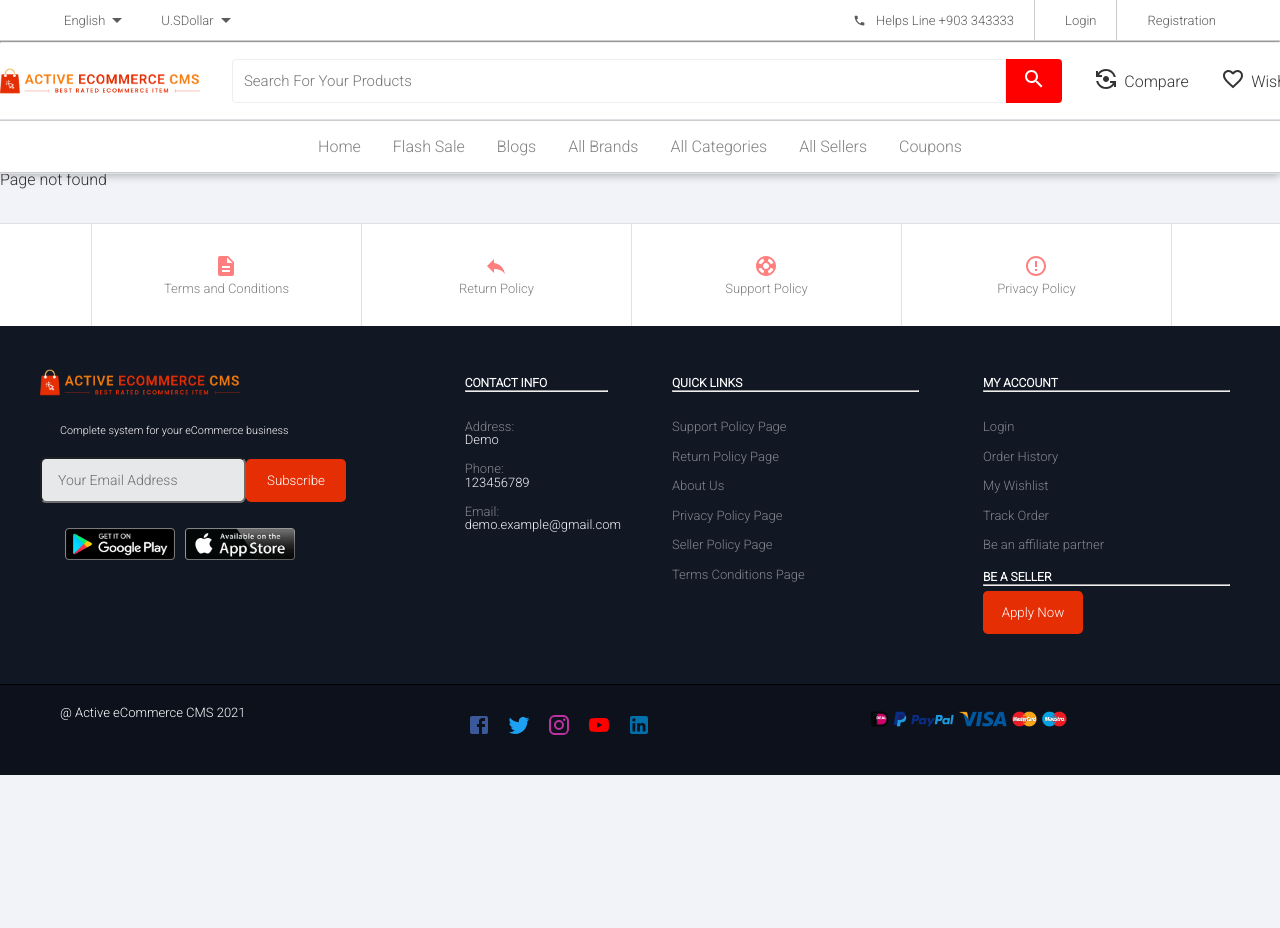
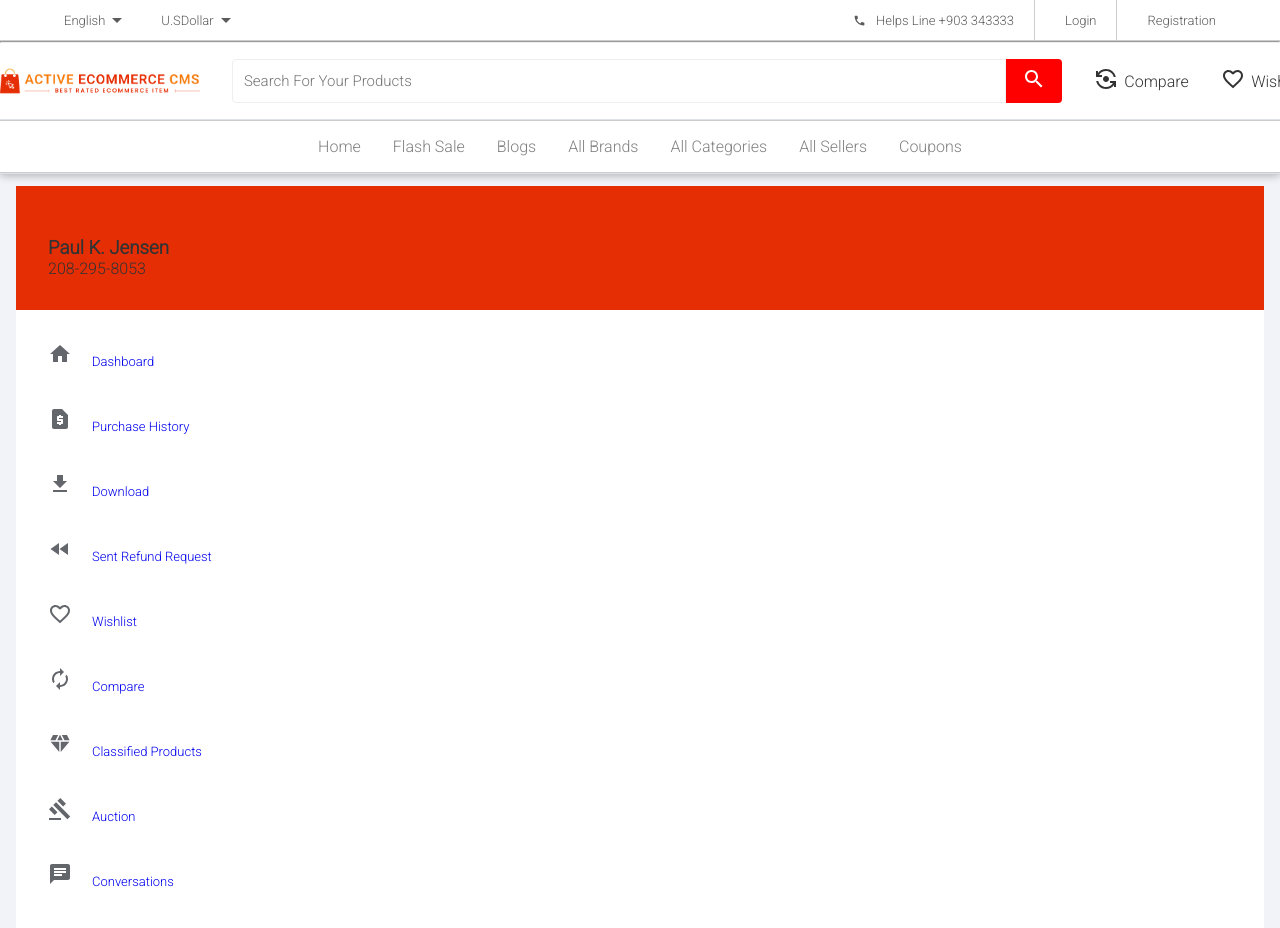
Before and after one commit to africommerce/africommerce-saas, a React (Create React App) app: page /dashboard in a window 1280 px wide. Shown: the top 928 px of the page. Before the commit the page ends 800 px from the top, so only its background shows below. Built offline with nearby package versions, Linux system fonts and the light colour scheme.

Commit message:
updated the users dashboard and purchase history

```diff
--- a/src/pages/AllCategories.jsx
+++ b/src/pages/AllCategories.jsx
@@ -14,8 +14,8 @@ const Categories = styled.section`
 
 export const AllCategories = () => {
   return (
-    <Categories>
-      <CategoryHeader />
+    <Categories >
+      <CategoryHeader/>
       <WomenCategory />
       <MenCategory />
       <TechCategory />
--- /dev/null
+++ b/src/pages/DashboardSidebar.jsx
@@ -0,0 +1,130 @@
+import React from 'react';
+import { NavLink } from 'react-router-dom';
+import HomeIcon from '@mui/icons-material/Home';
+import RequestPageIcon from '@mui/icons-material/RequestPage';
+import DownloadIcon from '@mui/icons-material/Download';
+import FastRewindIcon from '@mui/icons-material/FastRewind';
+import FavoriteBorderIcon from '@mui/icons-material/FavoriteBorder';
+import DiamondIcon from '@mui/icons-material/Diamond';
+import AutorenewIcon from '@mui/icons-material/Autorenew';
+import GavelIcon from '@mui/icons-material/Gavel';
+import ChatIcon from '@mui/icons-material/Chat';
+import AttachMoneyIcon from '@mui/icons-material/AttachMoney';
+import SupportIcon from '@mui/icons-material/Support';
+import PersonIcon from '@mui/icons-material/Person';
+import styled from 'styled-components';
+
+const Wraps = styled.div`
+  margin: 1rem auto;
+  padding: 1rem;
+`;
+
+const Nav = styled(NavLink)`
+  margin-left: 20px;
+  text-decoration: none;
+`;
+
+const PersonDetails = styled.div`
+ box-sizing: border-box;
+  background-color: #e62e04;
+  padding: 2rem;
+`;
+
+const Container = styled.div`
+  box-sizing: border-box;
+  position: relative;
+  top: 0;
+  padding: 2rem;
+  align-items:center;
+  justify-content: center;
+  font-family: 'Open Sans', sans-serif;
+  font-size: 13px;
+  line-height: 19.5px;
+  color: rgb(99, 102, 107);
+  /* margin: 0 auto; */
+  background: #fff;
+`;
+
+const Content = styled.div`
+  text-decoration: none;
+  margin-bottom: 3%;
+  /* margin: 0 auto; */
+  &:hover {
+    border: 1pc solid #fbe0da;
+    background-color: #fbe0da;
+  }
+`;
+
+
+function DashboardSidebar() {
+  return (
+    <Wraps>
+      <PersonDetails>
+        <img src="" />
+        <h3>Paul K. Jensen</h3>
+        <p>208-295-8053</p>
+      </PersonDetails>
+      <Container>
+        <Content>
+          <HomeIcon />
+          <Nav to ="/dashboard">Dashboard</Nav>
+        </Content>
+        <Content>
+          {' '}
+          <RequestPageIcon />
+          <Nav to="/purchase-history">Purchase History</Nav>
+        </Content>
+        <Content>
+          <DownloadIcon />
+          <Nav to="downloads">Download</Nav>
+        </Content>
+        <Content>
+          <FastRewindIcon />
+          <Nav>Sent Refund Request</Nav>
+        </Content>
+        <Content>
+          <FavoriteBorderIcon />
+          <Nav to="/wishlist">Wishlist</Nav>
+        </Content>
+        <Content>
+          <AutorenewIcon />
+          <Nav>Compare</Nav>
+        </Content>
+        <Content>
+          <DiamondIcon />
+          <Nav>Classified Products</Nav>
+        </Content>
+        <Content>
+          <GavelIcon />
+          <Nav>Auction</Nav>
+        </Content>
+        <Content>
+          <ChatIcon />
+          <Nav>Conversations</Nav>
+        </Content>
+        <Content>
+          <AttachMoneyIcon />
+          <Nav>My Wallet</Nav>
+        </Content>
+        <Content>
+          <AttachMoneyIcon />
+          <Nav>Earning Points</Nav>
+        </Content>
+        <Content>
+          <AttachMoneyIcon />
+          <Nav>Affliate</Nav>
+        </Content>
+        <Content>
+          <SupportIcon />
+          <Nav>Support Ticket</Nav>
+        </Content>
+        <Content>
+          <PersonIcon />
+          <Nav>Manage Profile</Nav>
+        </Content>
+      </Container>
+    </Wraps>
+  );
+}
+
+export default DashboardSidebar;
--- /dev/null
+++ b/src/pages/Download.jsx
@@ -0,0 +1,9 @@
+import React from 'react'
+
+function Download() {
+  return (
+    <div>Download</div>
+  )
+}
+
+export default Download
--- /dev/null
+++ b/src/pages/PurchaseHistoryMain.jsx
@@ -0,0 +1,21 @@
+import React from 'react';
+import DashboardSidebar from './DashboardSidebar';
+import PurchaseHistory from './user/purchaseHistory';
+import styled from "styled-components";
+
+const Container = styled.div`
+  display: flex;
+  flex-direction: row;
+  margin: 0 auto;
+`;
+
+function PurchaseHistoryMain() {
+  return (
+    <Container>
+      <DashboardSidebar />
+      <PurchaseHistory />
+    </Container>
+  );
+}
+
+export default PurchaseHistoryMain;
--- a/src/pages/user/userDashboard.jsx
+++ b/src/pages/user/userDashboard.jsx
@@ -1 +1,27 @@
 // All components for this page are to be created in components/user folder
+import React from 'react'
+import DashboardSidebar from "../DashboardSidebar";
+import {NavLink} from "react-router-dom";
+import styled from 'styled-components';
+
+const Container = styled.div`
+  display: flex;
+  /* width: 30vw; */
+  height: 30vh;
+  position: relative;
+  top: 0;
+  margin: 0 auto;
+  /* margin-top: -170px; */
+  background: rgb(242, 243, 248);
+`;
+
+
+function Dashboard() {
+  return (
+    <div>
+       <DashboardSidebar />
+    </div>
+  )
+}
+
+export default Dashboard;
--- a/src/routes/MasterRoutes.jsx
+++ b/src/routes/MasterRoutes.jsx
@@ -30,6 +30,9 @@ import { SellerProducts } from '../pages/seller/SellerProducts';
 import { SellerPos } from '../pages/seller/SellerPos';
 import { SellerUploads } from '../pages/seller/SellerUploads';
 import { SellerAuction } from '../pages/seller/SellerAuctionProducts';
+import Dashboard from '../pages/user/userDashboard';
+import  PurchaseHistoryMain  from "../pages/PurchaseHistoryMain";
+import Download from '../pages/Download';
 
 export const MasterRoutes = () => {
   //const [isLogged, setIsLogged] = useState(false);
@@ -38,11 +41,11 @@ export const MasterRoutes = () => {
       <Route path="/" element={<Home />} />
       <Route path="/admin" element={<AdminDashboard />} />
       <Route path="/auth-seller" element={<AuthSeller />}>
-        <Route path="orders" element={<SellerOrders/>} ></Route>
-        <Route path="products" element={<SellerProducts/>} ></Route>
-        <Route path='pos' element={<SellerPos/>} ></Route>
-        <Route path="uploads" element={<SellerUploads/>} ></Route>
-        <Route path="auction" element={<SellerAuction/>} ></Route>
+        <Route path="orders" element={<SellerOrders />}></Route>
+        <Route path="products" element={<SellerProducts />}></Route>
+        <Route path="pos" element={<SellerPos />}></Route>
+        <Route path="uploads" element={<SellerUploads />}></Route>
+        <Route path="auction" element={<SellerAuction />}></Route>
       </Route>
       <Route path="/product/:id" element={<ProductDetail />} />
       <Route path="/flash-sale" element={<FlashSale />} />
@@ -53,11 +56,14 @@ export const MasterRoutes = () => {
       <Route path="/all-brands" element={<AllBrand />} />
       <Route path="/seller" element={<Seller />} />
       <Route path="coupons" element={<Coupons />} />
+      <Route path="/dashboard" element={<Dashboard />} />
       <Route path="/return-policy" element={<ReturnPolicy />} />
       <Route path="/support-policy" element={<SupportPolicy />} />
       <Route path="/about-us" element={<AboutUs />} />
       <Route path="/privacy-policy" element={<PrivacyPolicy />} />
       <Route path="/sellers-policy" element={<SellersPolicy />} />
+      <Route path="/purchase-history" element={<PurchaseHistoryMain />} />
+      <Route path="/download" element={<Download />} />
       <Route path="/terms" element={<Terms />} />
       <Route path="/auth" element={<Registration />} />
       <Route path="/auth/login" element={<Login />} />
--- a/src/styles/purchase.module.css
+++ b/src/styles/purchase.module.css
@@ -2,9 +2,9 @@
   margin-top: 50px;
   background-color: white;
   width: 80vw;
-  margin: 200px auto;
+  margin: 1rem auto;
   box-sizing: border-box;
-  padding: 20px;
+  padding: 1rem;
   border-radius: 10px;
 }
 
@@ -34,7 +34,6 @@
 }
 .Plus {
   margin-right: 10px;
-  padding: 2px;
   font-weight: bold;
   background-color: #ffbd7f;
 }
@@ -56,7 +55,6 @@
   border: 0;
   width: 30px;
   cursor: pointer;
-  height: 30px;
   border-radius: 50%;
 }
 .Pagination {
@@ -86,7 +84,6 @@
 }
 .eye ion-icon {
   background-color: #dff5fd;
-  padding: 10px;
   color: #25bcf1;
   border-radius: 50%;
   cursor: pointer;
@@ -99,7 +96,6 @@
 .download ion-icon {
   margin-right: 10px;
   border-radius: 50%;
-  padding: 10px;
   background-color: #fff6dd;
   color: #ffc519;
   cursor: pointer;
@@ -112,7 +108,6 @@
 }
 .trash ion-icon {
   cursor: pointer;
-  padding: 10px;
   color: #e62e04;
   margin-right: 10px;
   border-radius: 50%;
```
